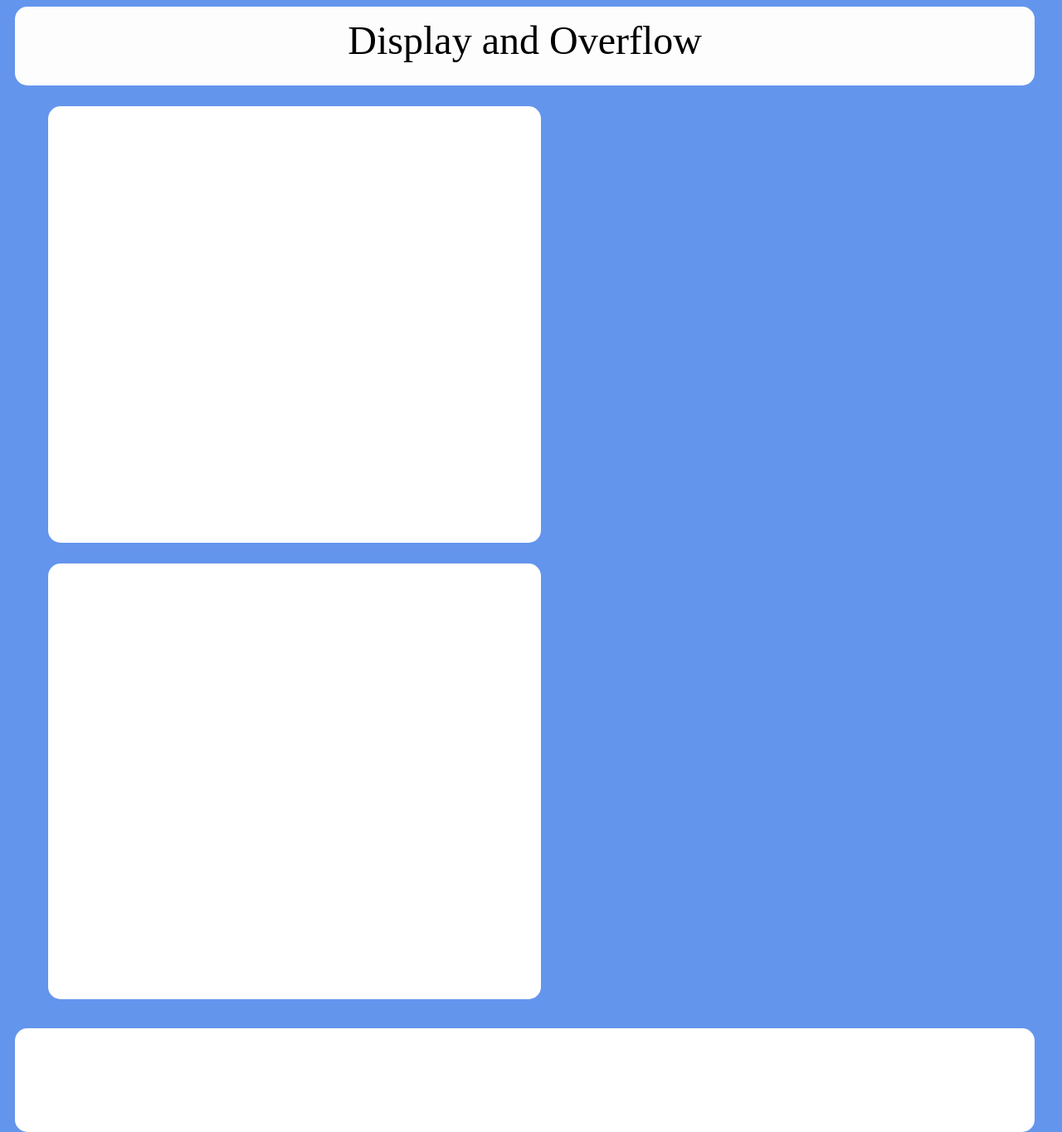
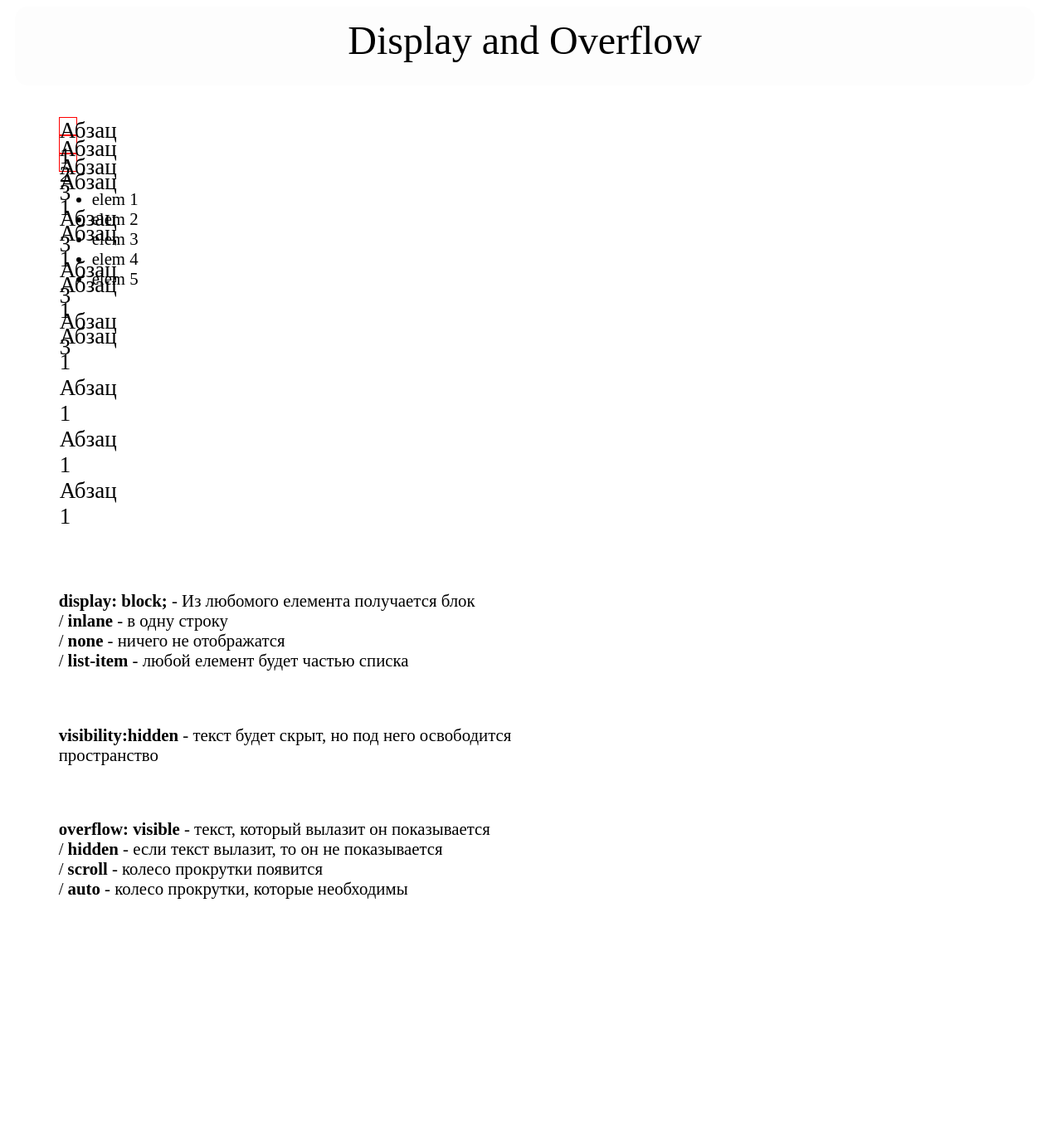
Before and after one commit to Quitehours/PHPLessons, a PHP site: the page made by src/HTML_Lesson/Lesson 3_block.html in a window 1280 px wide. Shown: the whole page at 83% size. Run offline with PHP 8.4, Linux system fonts and the light colour scheme.

Commit message:
Added new filed JS

```diff
--- a/src/CSS_Lesson/style_for_Lesson_3.css
+++ b/src/CSS_Lesson/style_for_Lesson_3.css
@@ -1,5 +1,8 @@
 *{
-    background-color: cornflowerblue;
+    text-decoration: none;
+}
+html {
+    /* background-color: cornflowerblue; */
 }
 header {
     font-size: 3em;
@@ -23,6 +26,52 @@ header {
     border-radius: 15px;
     float: left;
     padding: 1%;
+    font-size: 1.3em;
+
+}
+aside ul {
+    width: 80%;
+    margin-left: 10%;
+    list-style-position: outside;
+    list-style-type: disc;
+    list-style-image: url(https://i.citrus.ua/imgcache/size_500/uploads/shop/8/4/84752e20fe69f6258fb161c3095333a7.jpg);
+}
+/*
+    list-style-position: outside;
+        inside в блоке
+    list-style-type: disc; стиили дисков
+
+    display: block; - Из любомого елемента получается блок
+        inlane - в одну строку
+        none - ничего не отображатся
+        list-item - любой елемент будет частью списка
+
+    visibility:hidden - текст будет скрыт, но под него освободится пространство
+
+    overflow: visible - текст, который вылазит он показывается
+        hidden - если текст вылазит, то он не показывается
+        scroll - колесо прокрутки появится
+        auto - колесо прокрутки, которые необходимы
+
+    min/max width -допустимые значения длины
+
+    ul
+
+
+    Слои ксс для меню:
+       z-index: -10; - слои, который не видно
+*/
+menu {
+    position: relative;
+    z-index: -1;
+}
+.spanBlock {
+    display: block;
+    width: 20px;
+    height: 20px;
+    border: 1px solid red;
+    overflow: visible;
+    font-size: 1.3em;
 }
 footer {
     width: calc(100% - 60px);
--- a/src/HTML_Lesson/Lesson 3_block.html
+++ b/src/HTML_Lesson/Lesson 3_block.html
@@ -7,8 +7,30 @@
     </head>
     <body>
         <header>Display and Overflow</header>
-        <div id="div1"></div>
-        <div id="div2"></div>
+        <div id="div1">
+            <span class="spanBlock">Абзац 1 Абзац 1 Абзац 1 Абзац 1 Абзац 1 Абзац 1 Абзац 1 Абзац 1</span>
+            <span class="spanBlock">Абзац 2</span>
+            <span class="spanBlock">Абзац 3 Абзац 3 Абзац 3 Абзац 3 </span>
+
+            <ul>
+                <li>elem 1</li>
+                <li>elem 2</li>
+                <li>elem 3</li>
+                <li>elem 4</li>
+                <li>elem 5</li>
+            </ul>
+        </div>
+        <div id="div2">
+            <p><b>display: block;</b> - Из любомого елемента получается блок<br>/
+            <b>inlane</b> - в одну строку<br>/
+            <b>none</b> - ничего не отображатся<br>/
+            <b>list-item</b> - любой елемент будет частью списка</p><br>
+        <p><b>visibility:hidden</b> - текст будет скрыт, но под него освободится пространство</p><br>
+        <p><b>overflow: visible</b> - текст, который вылазит он показывается<br>/
+            <b>hidden</b> - если текст вылазит, то он не показывается<br>/
+            <b>scroll</b> - колесо прокрутки появится<br>/
+            <b>auto</b> - колесо прокрутки, которые необходимы</p>
+        </div>
         <footer></footer>
     </body>
 </html>
--- a/src/PHP_Lessons/Lesson 13_Send_massage_on_emal.php
+++ b/src/PHP_Lessons/Lesson 13_Send_massage_on_emal.php
@@ -1,7 +1,7 @@
 <?php
 $title = "Sending massage to email";
 include_once "../MyWebSite/header.php"; //подключает файл
-include_once "../MyWebSite/footer.php"
+include_once "../MyWebSite/footer.php";
 
 $massage = "Это самое простое сообщение в мире";
 $to = "dimka.ept@gmail.com";
--- a/src/homepage.css
+++ b/src/homepage.css
@@ -108,7 +108,7 @@ footer {
     width: calc(100% - 20px);
     height: 50px;
     background-color: rgba(255, 255, 255, 0.664);
-    padding: 0.5em;
+    padding-left: 0.5em;
     margin-top: 25px;
     font-size: 1.1em;
     color: #000000;
@@ -116,6 +116,10 @@ footer {
     float: left;
     border-radius: 20px;
     line-height: 1px;
+}
+#JS {
+    padding: 0.5em;
+    font-size: 1.1em;
 }
 #HTML:hover, #CSS:hover, #PHP:hover, #MySQL:hover {
     width: 10%;
--- a/src/index.php
+++ b/src/index.php
@@ -57,6 +57,10 @@
                 }
             ?>
         </div>
-        <footer><p>footer</p></footer>
+        <footer>
+            <div style="JS">
+                <a href="/JavaScript_Lesson/index.html">JavaScript</a>
+            </div>
+        </footer>
     </body>
 </html>
```
Also changed, not shown: src/JavaScript_Lesson/app.js (added, +111 -0 lines), src/JavaScript_Lesson/index.html (added, +14 -0 lines), src/JavaScript_Lesson/index.css (added).
